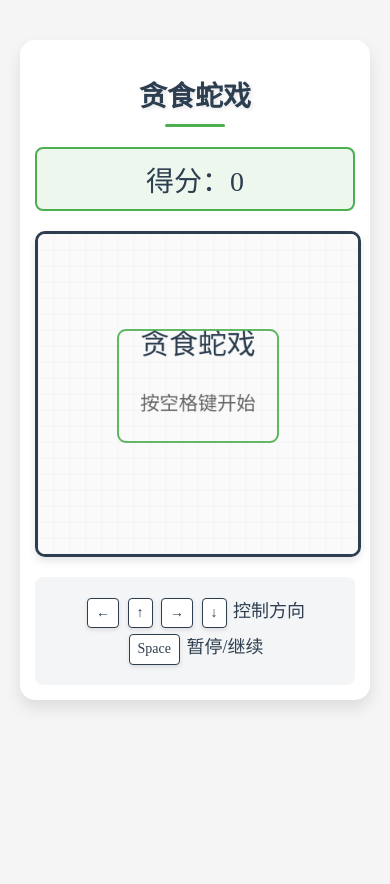
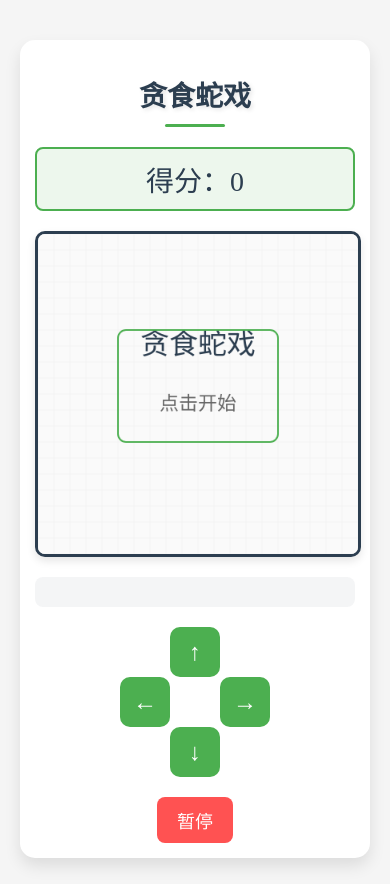
Before and after one commit to leizongmin/snake-game, a plain HTML site: page index.html in a window 390 px wide. Drawn offline with Linux system fonts and the light colour scheme.

Commit message:
feat(移动端): 添加移动端控制支持
在移动设备上增加触摸滑动和虚拟方向键控制，优化移动端用户体验。同时根据屏幕宽度动态调整开始提示文本

```diff
--- a/game.js
+++ b/game.js
@@ -45,7 +45,11 @@ class SheGame {
         // 绘制提示
         this.ctx.font = '24px 楷体';
         this.ctx.fillStyle = '#666';
-        this.ctx.fillText('按空格键开始', this.hb.width/2, this.hb.height/2 + 20);
+        if (window.innerWidth <= 600) {
+            this.ctx.fillText('点击开始', this.hb.width/2, this.hb.height/2 + 20);
+        } else {
+            this.ctx.fillText('按空格键开始', this.hb.width/2, this.hb.height/2 + 20);
+        }
 
         // 绘制装饰
         this.ctx.strokeStyle = '#4CAF50';
@@ -305,6 +309,7 @@ class SheGame {
 
     // 绑定事件
     bindEvents() {
+        // 键盘控制
         document.addEventListener('keydown', (e) => {
             const keyMap = {
                 'ArrowUp': 'up',
@@ -347,6 +352,65 @@ class SheGame {
                 }
             }
         });
+
+        // 移动端控制
+        const dpad = document.querySelector('.d-pad');
+        if (dpad) {
+            dpad.addEventListener('click', (e) => {
+                const btn = e.target.closest('.d-btn');
+                if (!btn || this.currentState !== this.state.PLAYING) return;
+
+                const direction = btn.dataset.direction;
+                const opposites = {
+                    'up': 'down',
+                    'down': 'up',
+                    'left': 'right',
+                    'right': 'left'
+                };
+
+                if (opposites[direction] !== this.fx) {
+                    this.fx = direction;
+                }
+            });
+        }
+
+        // 触摸滑动控制
+        let touchStartX = 0;
+        let touchStartY = 0;
+        this.hb.addEventListener('touchstart', (e) => {
+            touchStartX = e.touches[0].clientX;
+            touchStartY = e.touches[0].clientY;
+        });
+
+        this.hb.addEventListener('touchmove', (e) => {
+            e.preventDefault(); // 防止页面滚动
+        }, { passive: false });
+
+        this.hb.addEventListener('touchend', (e) => {
+            if (this.currentState !== this.state.PLAYING) return;
+
+            const touchEndX = e.changedTouches[0].clientX;
+            const touchEndY = e.changedTouches[0].clientY;
+            const dx = touchEndX - touchStartX;
+            const dy = touchEndY - touchStartY;
+
+            // 判断滑动方向
+            if (Math.abs(dx) > Math.abs(dy)) {
+                // 水平滑动
+                if (dx > 0 && this.fx !== 'left') {
+                    this.fx = 'right';
+                } else if (dx < 0 && this.fx !== 'right') {
+                    this.fx = 'left';
+                }
+            } else {
+                // 垂直滑动
+                if (dy > 0 && this.fx !== 'up') {
+                    this.fx = 'down';
+                } else if (dy < 0 && this.fx !== 'down') {
+                    this.fx = 'up';
+                }
+            }
+        });
     }
 
     // 游戏循环
--- a/index.html
+++ b/index.html
@@ -107,6 +107,61 @@
             box-shadow: 0 2px 4px var(--shadow-color);
         }
 
+        .mobile-controls {
+            display: none;
+            margin-top: 20px;
+        }
+
+        .d-pad {
+            position: relative;
+            width: 150px;
+            height: 150px;
+            margin: 0 auto;
+        }
+
+        .d-btn {
+            position: absolute;
+            width: 50px;
+            height: 50px;
+            border: none;
+            background: var(--primary-color);
+            color: white;
+            border-radius: 10px;
+            font-size: 24px;
+            cursor: pointer;
+            transition: all 0.2s ease;
+            -webkit-tap-highlight-color: transparent;
+        }
+
+        .d-btn:active {
+            transform: scale(0.95);
+            background: #3d8b40;
+        }
+
+        .d-btn.up { top: 0; left: 50px; }
+        .d-btn.left { top: 50px; left: 0; }
+        .d-btn.right { top: 50px; right: 0; }
+        .d-btn.down { bottom: 0; left: 50px; }
+
+        .pause-btn {
+            display: block;
+            margin: 20px auto 0;
+            padding: 10px 20px;
+            background: var(--accent-color);
+            color: white;
+            border: none;
+            border-radius: 8px;
+            font-size: 18px;
+            font-family: inherit;
+            cursor: pointer;
+            transition: all 0.2s ease;
+        }
+
+        .pause-btn:active {
+            transform: scale(0.95);
+            background: #d32f2f;
+        }
+
         @media (max-width: 600px) {
             .game-container {
                 padding: 15px;
@@ -114,11 +169,20 @@
 
             canvas {
                 width: 100%;
+                max-width: 400px;
                 height: auto;
             }
 
             .title {
                 font-size: 28px;
+            }
+
+            .desktop-controls {
+                display: none;
+            }
+
+            .mobile-controls {
+                display: block;
             }
         }
     </style>
@@ -129,17 +193,26 @@
         <div id="score">得分：0</div>
         <canvas id="gameCanvas" width="400" height="400"></canvas>
         <div class="controls">
-            <p>
+            <p class="desktop-controls">
                 <span class="key">←</span>
                 <span class="key">↑</span>
                 <span class="key">→</span>
                 <span class="key">↓</span>
                 控制方向
             </p>
-            <p>
+            <p class="desktop-controls">
                 <span class="key">Space</span>
                 暂停/继续
             </p>
+        </div>
+        <div class="mobile-controls">
+            <div class="d-pad">
+                <button class="d-btn up" data-direction="up">↑</button>
+                <button class="d-btn left" data-direction="left">←</button>
+                <button class="d-btn right" data-direction="right">→</button>
+                <button class="d-btn down" data-direction="down">↓</button>
+            </div>
+            <button class="pause-btn">暂停</button>
         </div>
     </div>
     <script src="game.js"></script>
```
